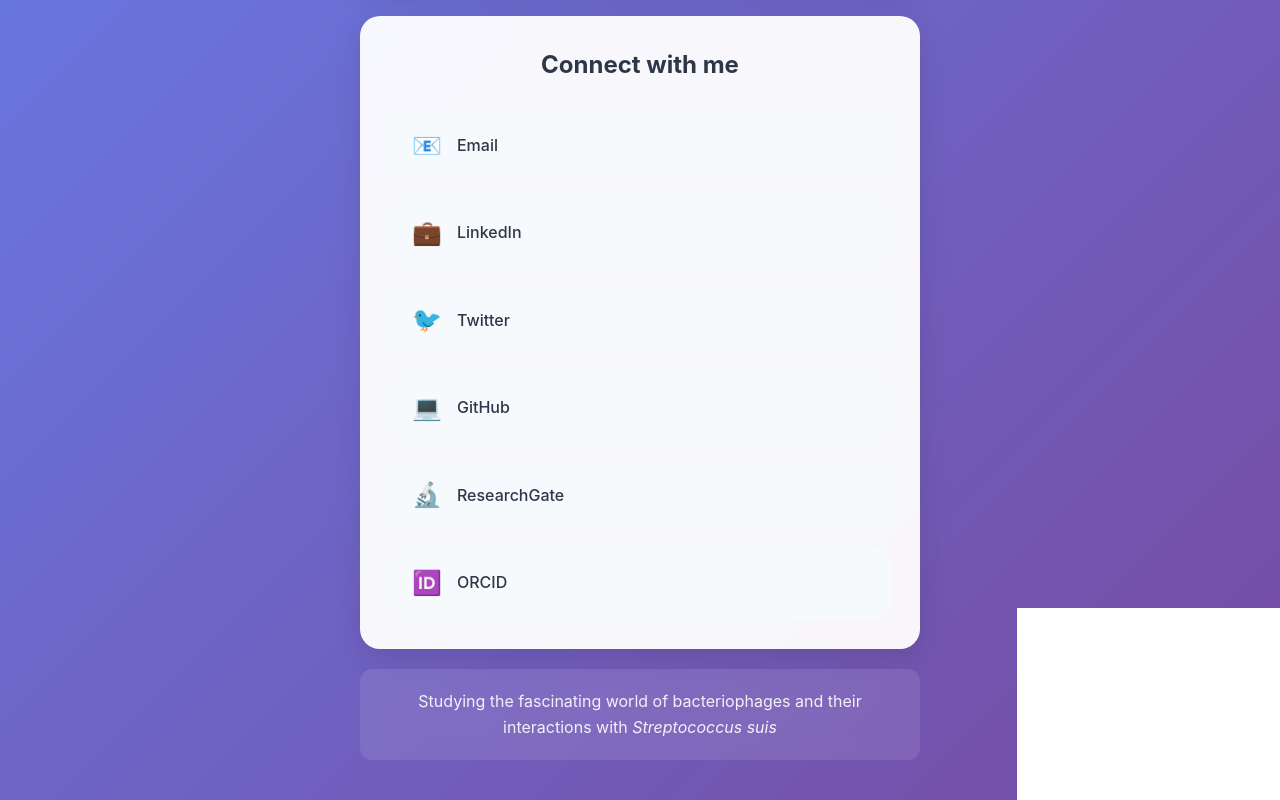
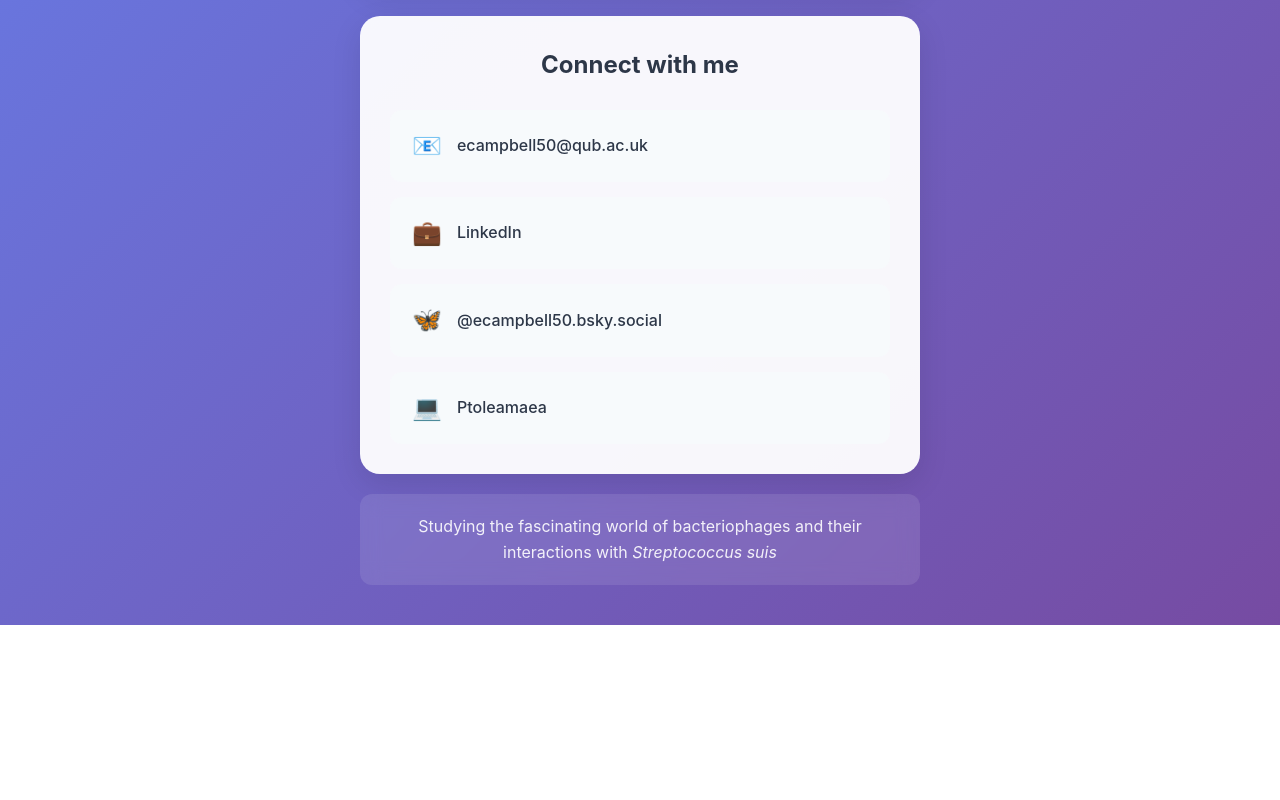
Before and after one commit to ecampbell50/EmmetCampbell.github.io, a plain HTML site: page index.html in a window 1280 px wide. Shown: the part 409-1209 px from the top of the page. After the commit the page ends 1034 px from the top, so only its background shows below. Drawn offline with Linux system fonts and the light colour scheme.

Commit message:
Updated links

```diff
--- a/index.html
+++ b/index.html
@@ -23,27 +23,19 @@
             <div class="social-links">
                 <a href="mailto:ecampbell50@qub.ac.uk" class="link-card email">
                     <span class="icon">📧</span>
-                    <span>Email</span>
+                    <span>ecampbell50@qub.ac.uk</span>
                 </a>
                 <a href="https://www.linkedin.com/in/emmetcampbell" class="link-card linkedin">
                     <span class="icon">💼</span>
                     <span>LinkedIn</span>
                 </a>
-                <a href="#" class="link-card twitter">
-                    <span class="icon">🐦</span>
-                    <span>Twitter</span>
+                <a href="https://bsky.app/profile/ecampbell50.bsky.social" class="link-card bsky">
+                    <span class="icon">🦋</span>
+                    <span>@ecampbell50.bsky.social</span>
                 </a>
-                <a href="#" class="link-card github">
+                <a href="https://github.com/ecampbell50/Ptolemaea" class="link-card github">
                     <span class="icon">💻</span>
-                    <span>GitHub</span>
-                </a>
-                <a href="#" class="link-card research">
-                    <span class="icon">🔬</span>
-                    <span>ResearchGate</span>
-                </a>
-                <a href="#" class="link-card orcid">
-                    <span class="icon">🆔</span>
-                    <span>ORCID</span>
+                    <span>Ptoleamaea</span>
                 </a>
             </div>
         </main>
```
